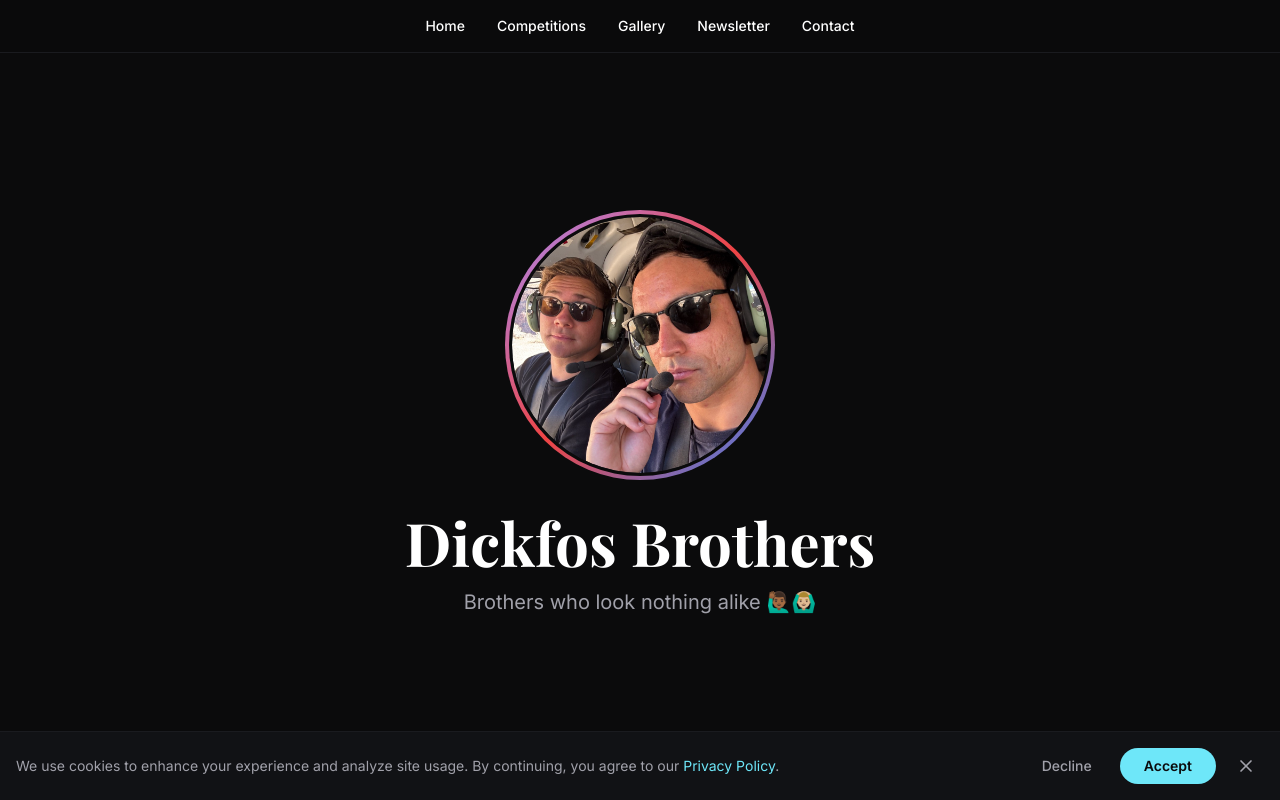
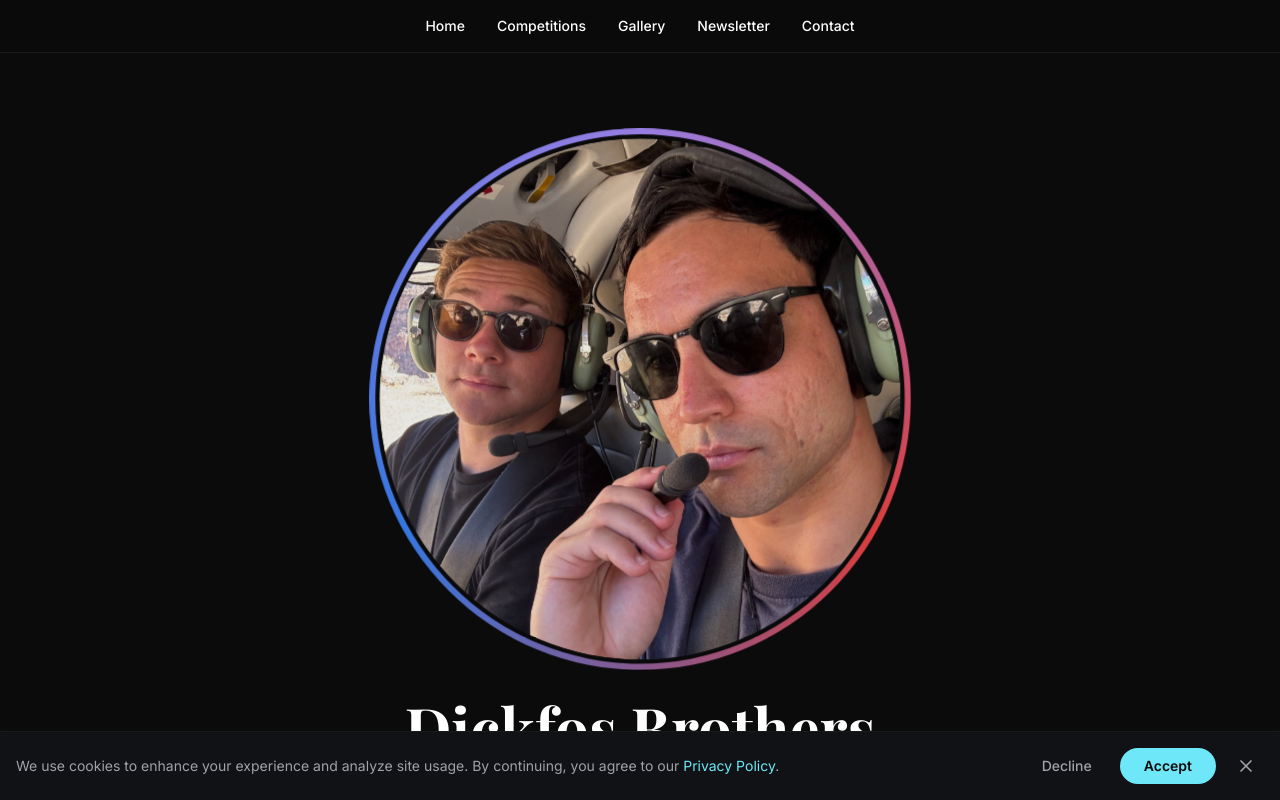
Before and after one commit to JacksonDickfos/dickfos-brothers, a Next.js app: page / in a window 1280 px wide. Shown: the top 800 px of the page. Built offline with nearby package versions, Linux system fonts and the light colour scheme; no server answers.

Commit message:
Double logo size and add pulsing rotating gradient border animation

```diff
--- a/src/app/globals.css
+++ b/src/app/globals.css
@@ -62,6 +62,32 @@ h1, h2, h3, h4, h5, h6 {
       scroll-behavior: smooth;
     }
 
+    /* Logo border animations */
+    @keyframes rotate-border {
+      from {
+        transform: rotate(0deg);
+      }
+      to {
+        transform: rotate(360deg);
+      }
+    }
+
+    @keyframes pulse-border {
+      0%, 100% {
+        opacity: 1;
+        transform: scale(1);
+      }
+      50% {
+        opacity: 0.85;
+        transform: scale(1.03);
+      }
+    }
+
+    .logo-gradient-border {
+      background: conic-gradient(from 0deg, #A78BFA 0deg, #EF4444 120deg, #3B82F6 240deg, #A78BFA 360deg);
+      animation: rotate-border 4s linear infinite, pulse-border 2s ease-in-out infinite;
+    }
+
     /* Reduced motion */
     @media (prefers-reduced-motion: reduce) {
       *,
@@ -74,4 +100,7 @@ h1, h2, h3, h4, h5, h6 {
       html {
         scroll-behavior: auto;
       }
+      .logo-gradient-border {
+        animation: none !important;
+      }
     }
--- a/src/app/page.tsx
+++ b/src/app/page.tsx
@@ -42,19 +42,14 @@ export default function HomePage() {
           <div className="flex flex-col items-center">
             {/* Circular Logo with Gradient Border */}
             <div className="relative mb-8">
-              <div
-                className="rounded-full p-[4px]"
-                style={{
-                  background: 'linear-gradient(135deg, #A78BFA 0%, #EF4444 50%, #3B82F6 100%)',
-                }}
-              >
-                <div className="rounded-full bg-[#0B0B0C] p-[3px]">
-                  <div className="relative h-64 w-64 rounded-full overflow-hidden bg-[#111215]">
+              <div className="logo-gradient-border rounded-full p-[6px]">
+                <div className="rounded-full bg-[#0B0B0C] p-[4px]">
+                  <div className="relative h-[512px] w-[512px] rounded-full overflow-hidden bg-[#111215]">
                     <Image
                       src="/images/logo.jpeg"
                       alt="Dickfos Brothers"
-                      width={256}
-                      height={256}
+                      width={512}
+                      height={512}
                       className="object-cover rounded-full w-full h-full"
                       priority
                       unoptimized
```
